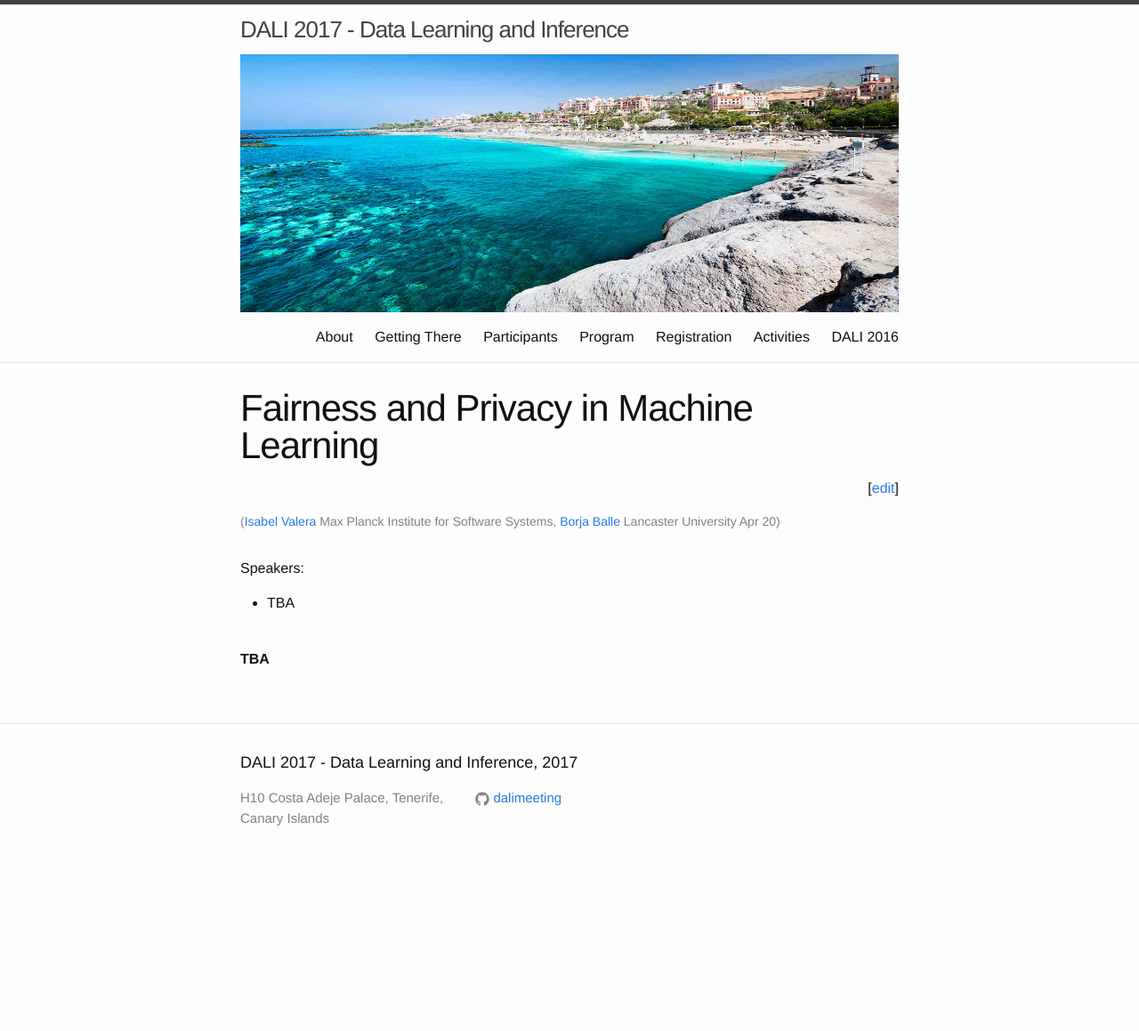
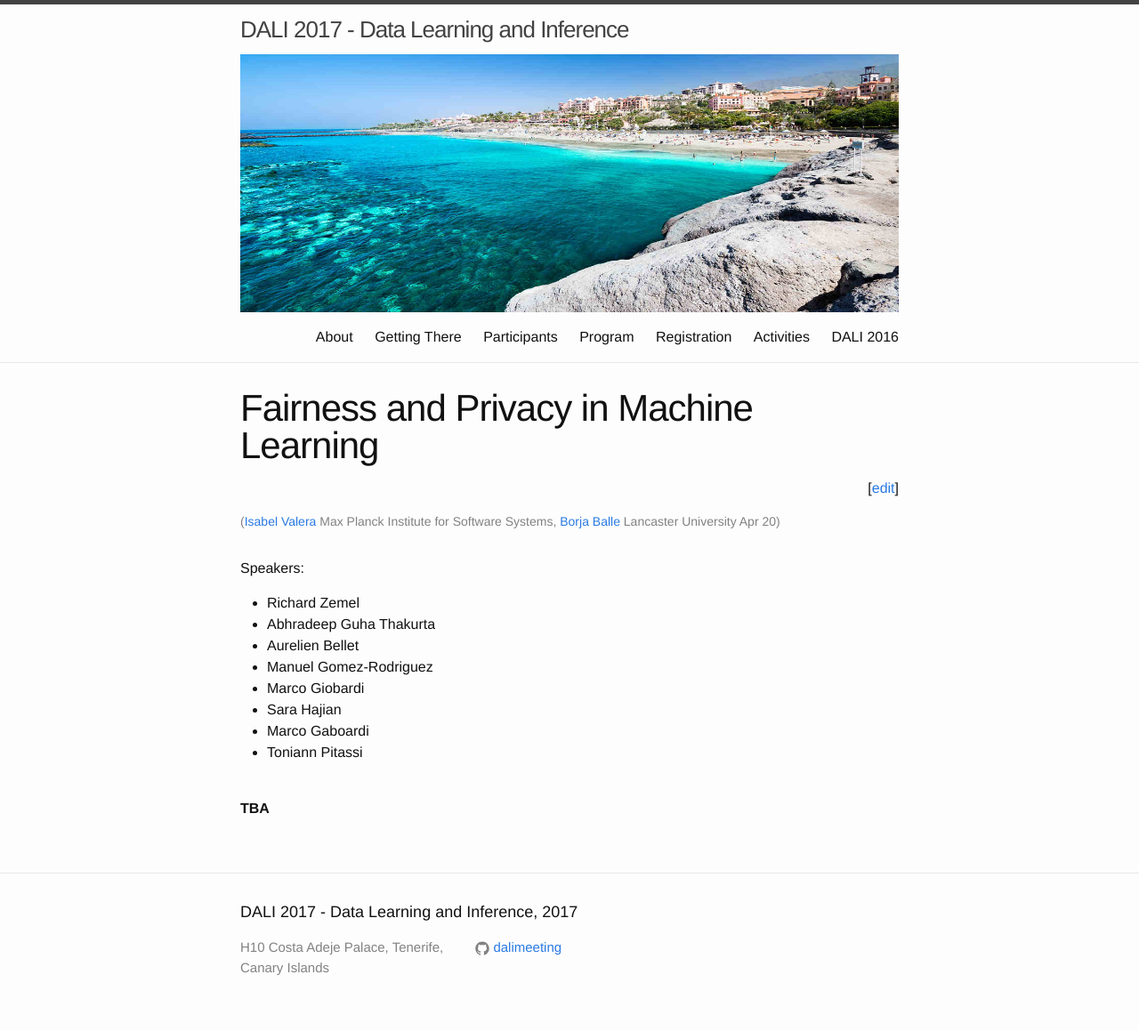
Before and after one commit to dalimeeting/dalimeeting.github.io, a Jekyll site: the page built from _posts/2017-04-20-fairness-and-privacy.md, in a window 1280 px wide. Shown: the whole page at 89% size. Built offline with Jekyll 4.4.1, drawn with Linux system fonts in a browser that asks for light colours; before the commit the page ends 991 px from its top, so only the background shows below that.

Commit message:
Adding speakers

```diff
--- a/_posts/2017-04-20-fairness-and-privacy.md
+++ b/_posts/2017-04-20-fairness-and-privacy.md
@@ -22,5 +22,12 @@ talks:
   start:
   end:
 speakers:
-- TBA
+- Richard Zemel
+- Abhradeep Guha Thakurta
+- Aurelien Bellet
+- Manuel Gomez-Rodriguez
+- Marco Giobardi
+- Sara Hajian
+- Marco Gaboardi
+- Toniann Pitassi
 ---
```
